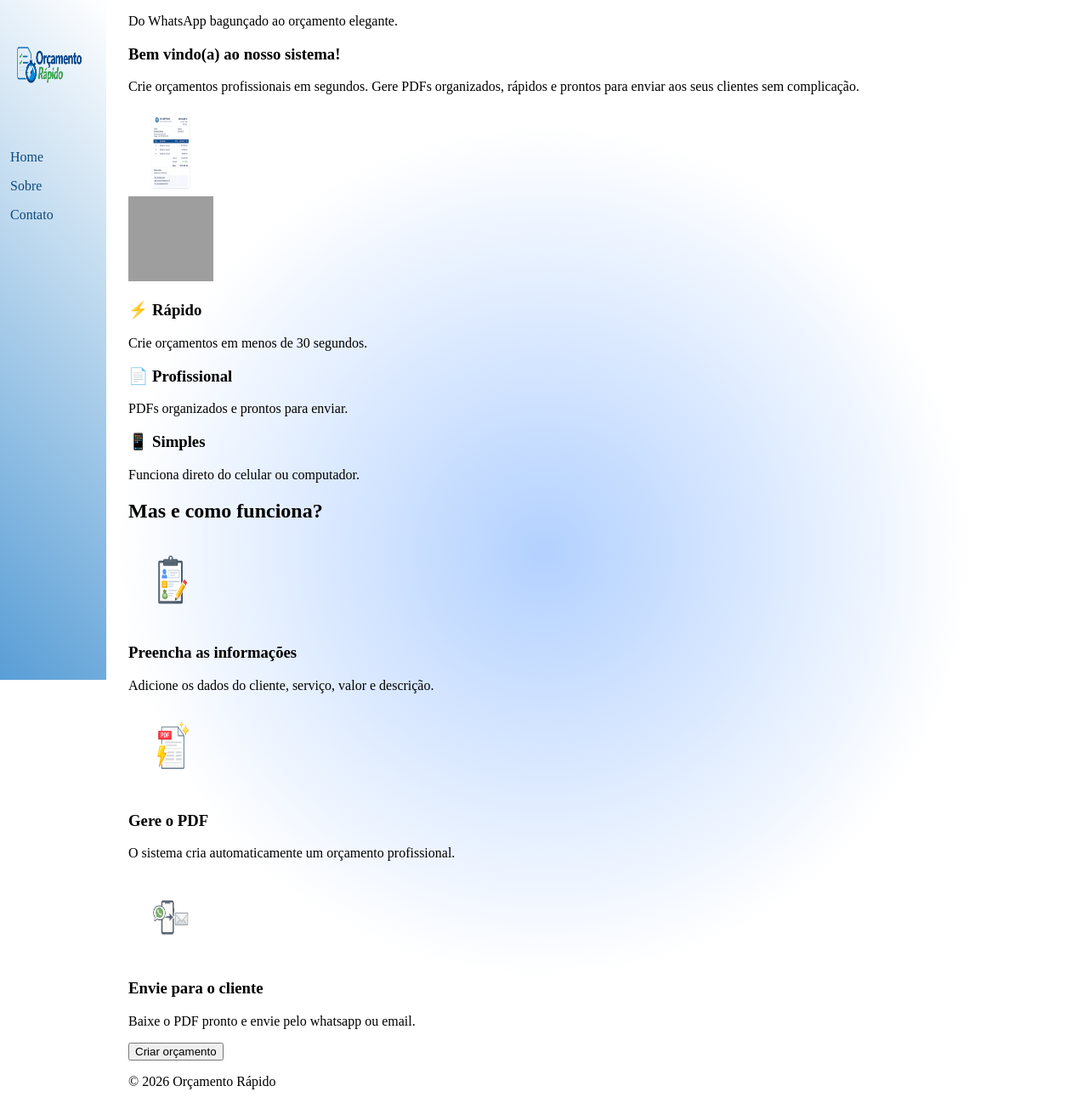
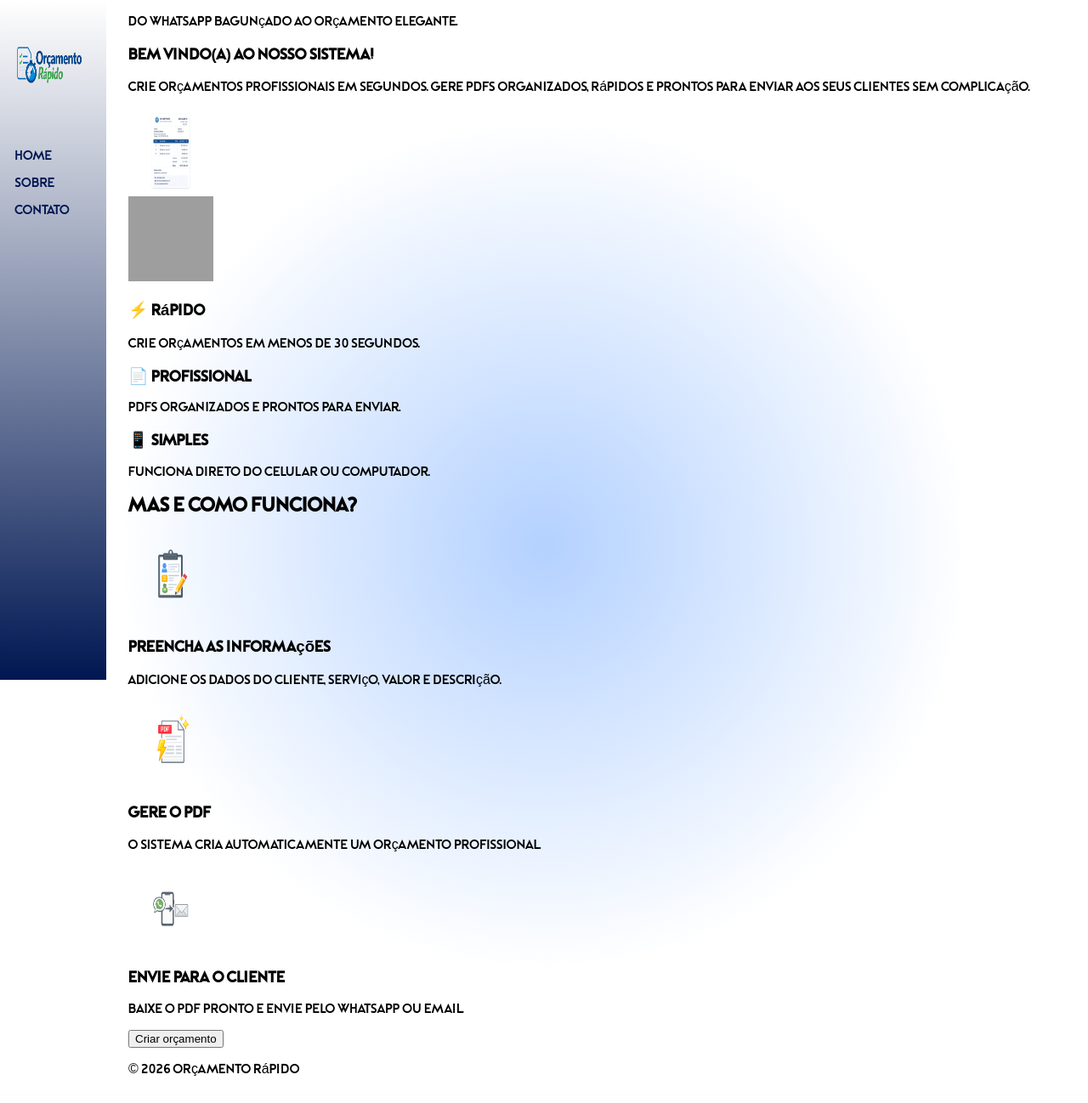
Before and after one commit to nathalidev/estudos_python, a Flask app: page / in a window 1280 px wide. Shown: the whole page at 85% size. After the commit the page ends 1266 px from the top, so only its background shows below. Run offline with Flask 3, Linux system fonts and the light colour scheme; grey boxes are pictures that could not be loaded.

Commit message:
adiciona fonte Napoli e atualiza estilos no CSS

```diff
--- a/projeto_pratica/static/css/style.css
+++ b/projeto_pratica/static/css/style.css
@@ -1,8 +1,14 @@
+@font-face {
+    font-family: 'MinhaFonte';
+    src: url('../fonts/Napoli.ttf') format('truetype');
+}
+
 body {
     background: radial-gradient(500px, rgb(179, 209, 255), white);
     display: flex;
     margin: 0;
     min-height: 100vh;
+    font-family: 'MinhaFonte', sans-serif;
 }
 
 nav{
@@ -12,7 +18,7 @@ nav{
     left: 0;
     width: 10%;
     margin-right: 2%;
-    background: linear-gradient(45deg, rgb(89, 158, 214), white);
+    background: linear-gradient(to top, rgb(0, 23, 82), white);
 }
 
 main {
@@ -22,11 +28,11 @@ main {
 
 a{
     text-decoration: none;
-    color: rgb(13, 73, 122);
+    color: rgb(0, 23, 82);
 }
 
 li{
-    margin-left: 12px;
+    margin-left: 17.5px;
 }
 
 #logo-sistema{
@@ -46,8 +52,10 @@ img{
 
 .imagem-principal{
     display: inline-block;
+    right: 1;
     flex-direction: column;
 }
+
 
 #ul_navbar{
     display: flex;
```
Also changed, not shown: projeto_pratica/static/fonts/Napoli.ttf (added).
